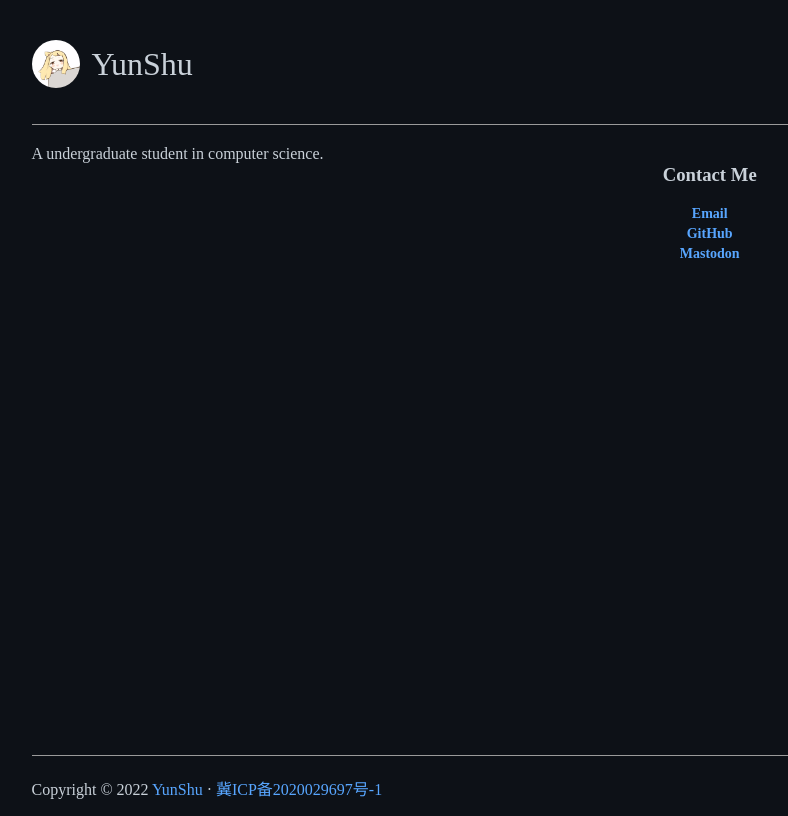
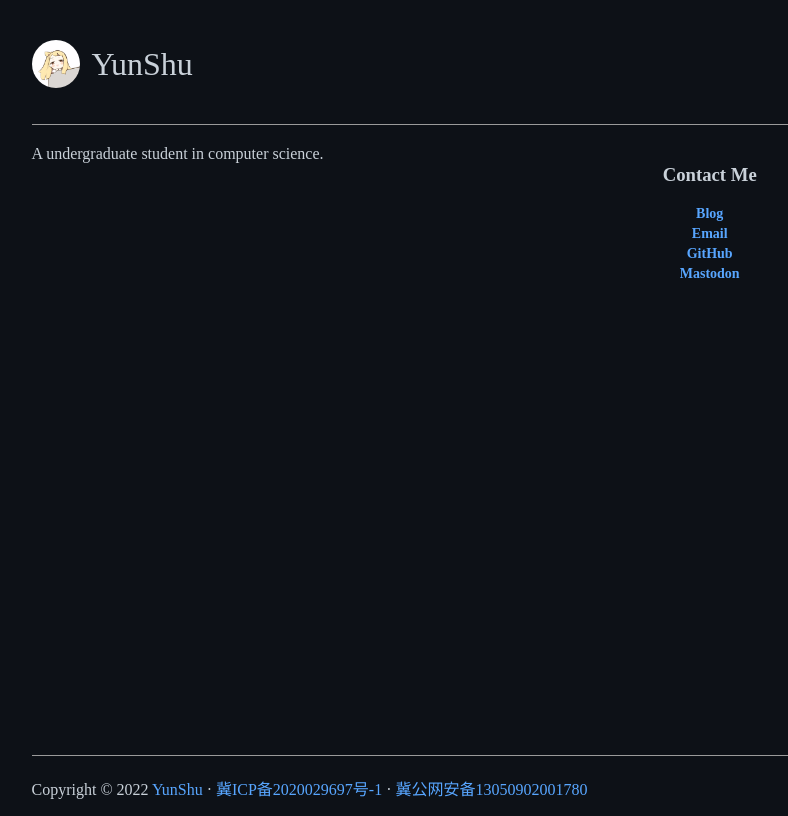
Before and after one commit to Selflocking/Profile, a React (Vite) app: page / in a window 1280 px wide. Shown: the whole page, without its empty margins (214-1002 px from the left). Built offline with nearby package versions, Linux system fonts and the light colour scheme.

Commit message:
feat: 添加公安备案

```diff
--- a/src/Content.jsx
+++ b/src/Content.jsx
@@ -32,7 +32,7 @@ function ContactMe() {
         >
             <h3>Contact Me</h3>
             <div className="Buttons">
-                {/* <Button text="Blog" url="https://blog.yunshu.site" /> */}
+                <Button text="Blog" url="https://blog.yunshu.site" />
                 <Button text="Email" url="mailto:im@yunshu.site" />
                 <Button text="GitHub" url="https://github.com/Selflocking" />
                 <Button text="Mastodon" url="https://o3o.ca/@YunShu" />
--- a/src/Footer.jsx
+++ b/src/Footer.jsx
@@ -8,7 +8,9 @@ function Footer() {
             {`Copyright © ${year} `}
             <a href='/'>YunShu</a>
             {" · "}
-            <a href="https://beian.miit.gov.cn/" target="_blank">冀ICP备2020029697号-1</a>
+            <a href="https://beian.miit.gov.cn/" rel="noreferrer" target="_blank">冀ICP备2020029697号-1</a>
+            {" · "}
+            <a href="https://beian.mps.gov.cn/#/query/webSearch?code=13050902001780" rel="noreferrer" target="_blank">冀公网安备13050902001780</a>
         </footer>
     )
 }
```
